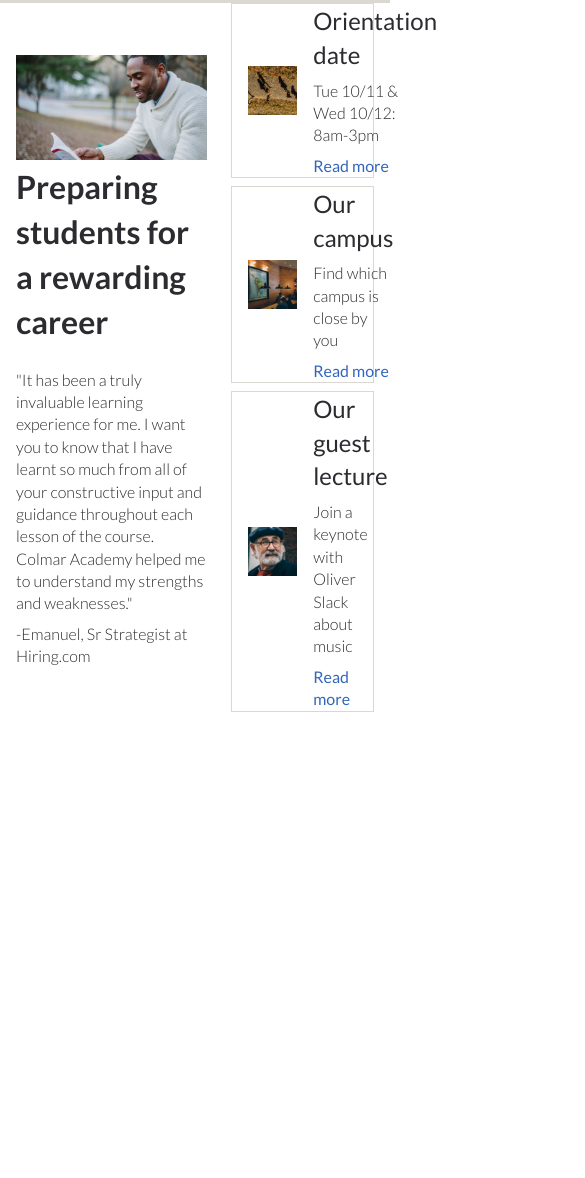
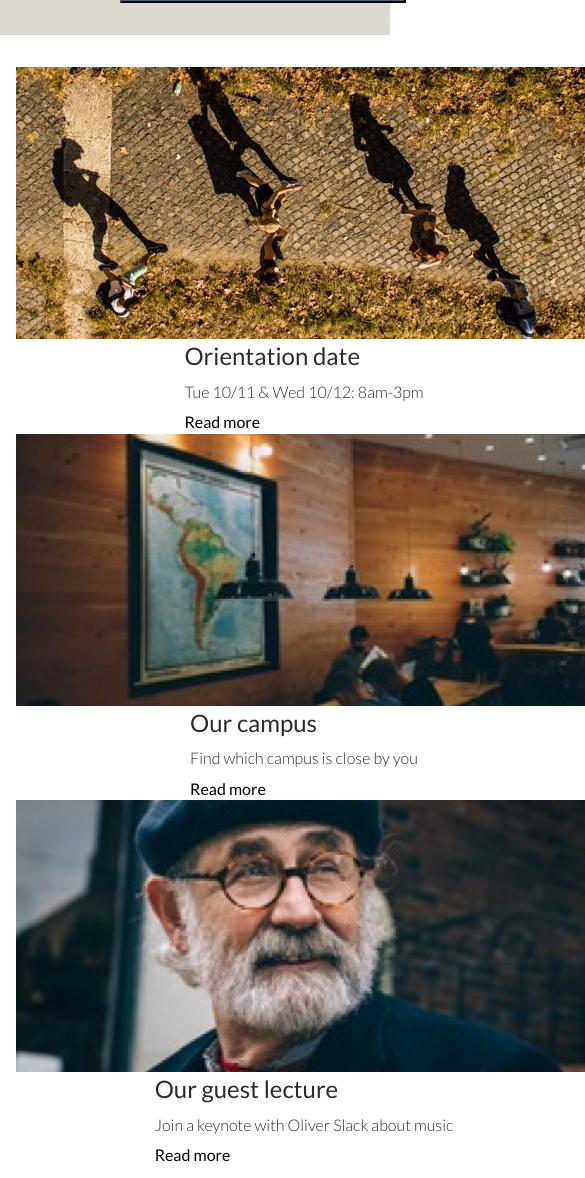
Before and after one commit to earvcode/Colmar_Academy, a plain HTML site: page index.html in a window 390 px wide. Shown: the part 819-1997 px from the top of the page, 585 px wide, since content can reach past the window. Before the commit the page ends 1571 px from the top, so only its background shows below. Drawn offline with nearby package versions, Linux system fonts and the light colour scheme.

Commit message:
adding code for the mobile information section

```diff
--- a/index.html
+++ b/index.html
@@ -86,8 +86,31 @@
         </figure>
       </div>
     </div>
-    <div class="mobile-info">
-
+    <div class="mobile-info container">
+        <figure class="fig-info-mobile">
+            <img src="./resources/images/information-orientation-mobile.jpg" alt="">
+             <figcaption>
+               <h3>Orientation date</h3>
+               <p>Tue 10/11 &amp; Wed 10/12: 8am-3pm</p>
+               <a href="#">Read more</a>
+             </figcaption>
+          </figure>
+          <figure class="fig-info-mobile">
+            <img src="./resources/images/information-campus-mobile.jpg" alt="">
+             <figcaption>
+               <h3>Our campus</h3>
+               <p>Find which campus is close by you</p>
+               <a href="#">Read more</a>
+             </figcaption>
+          </figure>
+          <figure class="fig-info-mobile">
+            <img src="./resources/images/information-guest-lecture-mobile.jpg" alt="">
+            <figcaption>
+              <h3>Our guest lecture</h3>
+              <p>Join a keynote with Oliver Slack about music</p>
+              <a href="#">Read more</a>
+            </figcaption>
+          </figure>
     </div>
 
     <!-- Footer -->
--- a/resources/css/style.css
+++ b/resources/css/style.css
@@ -9,6 +9,7 @@ body {
   background-color: #fff;
   line-height: 1.4;
   color: #2C2B30;
+
 }
 
 .main-content {
@@ -138,44 +139,43 @@ nav li a:hover {
   .menu {
     width: 100%;
     height: 64px;
-    padding: 3px 3px;
   }
 
   .mobile-menu {
     display: flex;
     justify-content: space-around;
     align-items: center;
-    padding: 8px;
   }
 }
 
 /* Banner Section */
+
 .banner {
   background-color: #DAD8D1;
   width: 100%;
 
 }
-
-/* .banner h1 {
-  font-size: 2.5rem;
-} */
 .enroll {
   display: flex;
   justify-content: space-between;
   align-items: center;
 }
+
 .main-img {
   width: 60%;
   height: 25rem;
   margin-right: 24px;
 
 }
+
 .headline {
   width: 40%;
 }
+
 .headline h1, h3{
   padding-bottom: 8px;
 }
+
 button {
   margin: auto 0;
   width: 80%;
@@ -196,7 +196,7 @@ button:hover {
     flex-flow: column wrap;
     align-items: center;
   }
-  .container {
+  nav .container {
     padding-top: 0px;
   }
   .main-img {
@@ -215,6 +215,7 @@ button:hover {
   justify-content: space-between;
   align-items: center;
 }
+
 .mobile-info {
   display: none;
 }
@@ -233,7 +234,7 @@ button:hover {
 .info-sect-1 h2 {
   padding-bottom: 24px;
 }
-figure {
+.desktop-info figure {
   border: 1px solid #DAD8D1;
   margin-bottom: 0.5rem;
 }
@@ -255,6 +256,29 @@ figcaption > * {
 blockquote {
   padding-bottom: 8px;
 }
+
+@media only screen and (max-width: 540px) {
+  .desktop-info {
+    display: none;
+  }
+
+  .mobile-info {
+    display: flex;
+    flex-flow: column wrap;
+    align-items: center;
+
+  }
+  .fig-info-mobile img{
+    width: auto;
+
+  }
+  figure {
+    display: flex;
+    flex-flow: column wrap;
+    align-items: center;
+  }
+
+}
 /* Course Section */
 
 /* Exhibit Section */
```
